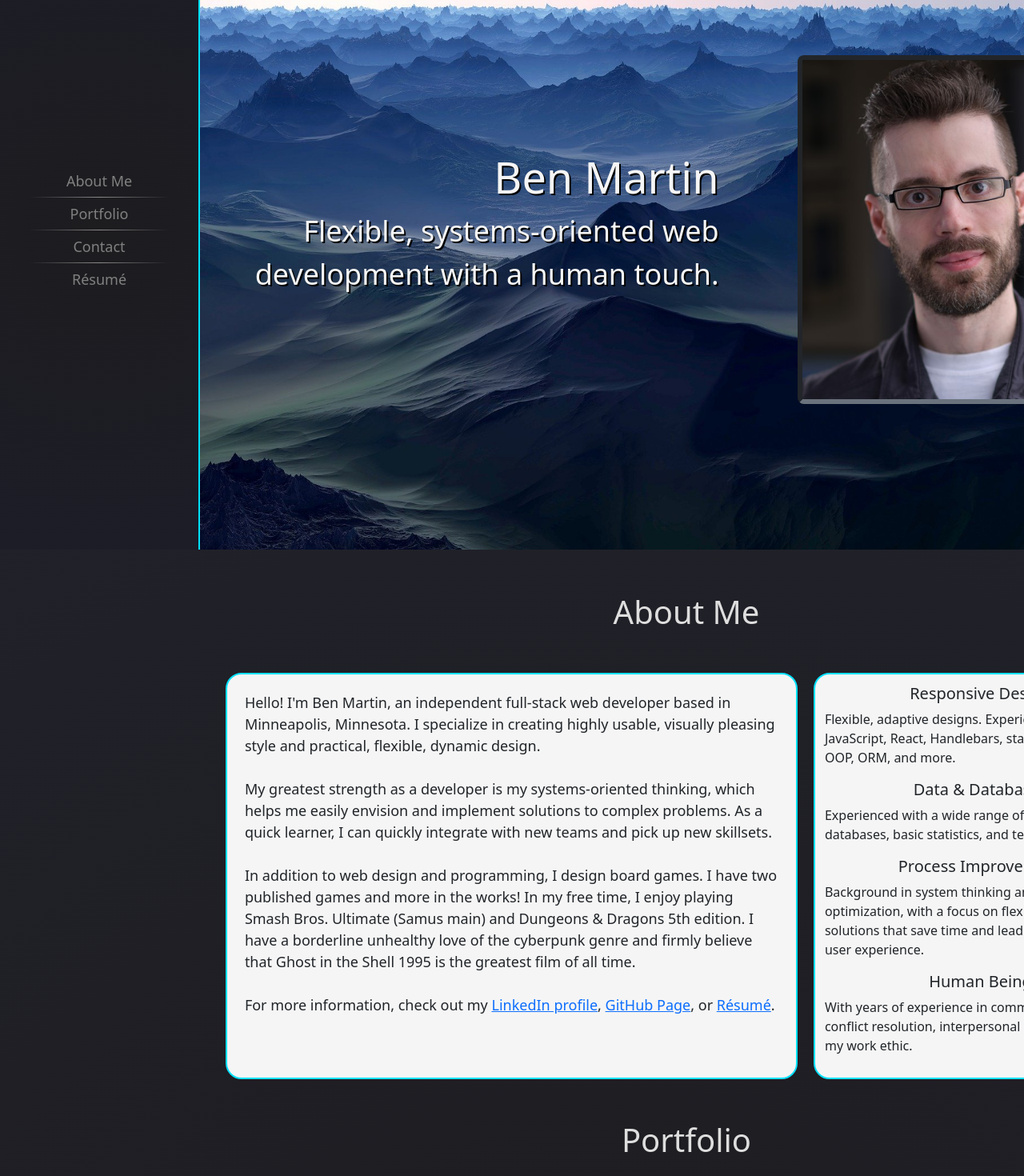
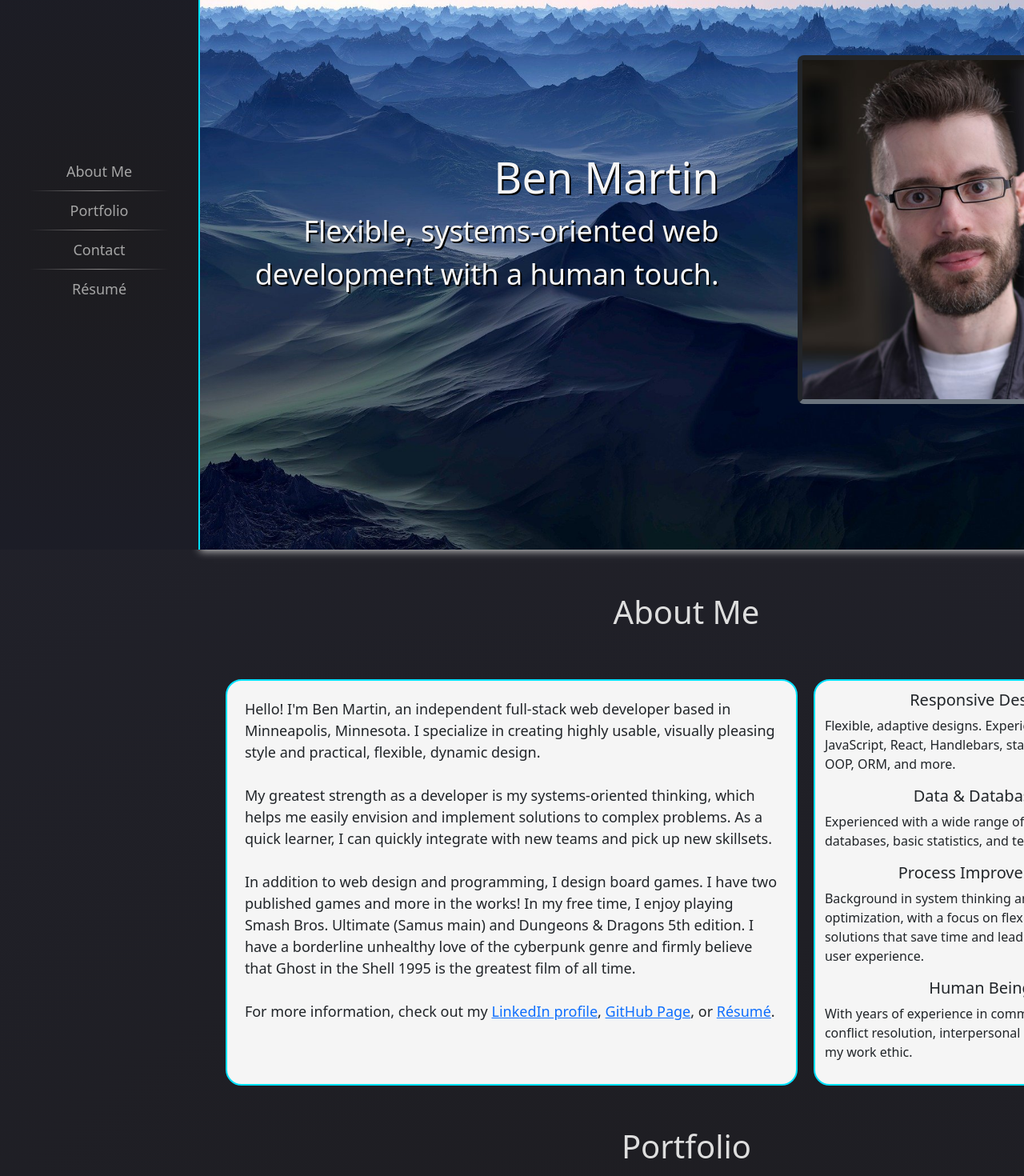
Before and after one commit to the-wake/ben-martin-portfolio, a React (Create React App) app: page / in a window 1280 px wide. Shown: the part 113-1583 px from the top of the page at 80% size. Built offline with nearby package versions, Linux system fonts and the light colour scheme.

Commit message:
Cleaned up navbar stylesheet.

```diff
--- a/src/App.css
+++ b/src/App.css
@@ -14,6 +14,12 @@
 #main-container {
   width: 100%;
   min-height: 100vh;
+}
+
+#main-content {
+  /* z-index: 1020; */
+  padding-top: 14px;
+  /* box-shadow: -2px 0 10px rgb(200, 200, 200); */
 }
 
 #body {
@@ -45,6 +51,7 @@
   vertical-align: middle;
   justify-content: center;
   text-shadow: 2px 2px #000000;
+  box-shadow: 0 2px 10px rgb(200, 200, 200);
 }
 
 .jumbotron h1 {
@@ -125,14 +132,10 @@
   text-align: center;
 }
 
-#about {
-  margin-top: 54px;
-}
-
 .content-header {
   color: #DEDEDE;
   text-align: center;
-  margin: 40px 0;
+  padding: 40px 0;
 }
 
 .projects-container {
--- a/src/components/Navbar.css
+++ b/src/components/Navbar.css
@@ -10,7 +10,6 @@
 }
 
 #navbar {
-  /* z-index: 1020; */
   position: sticky;
   top: 0px;
   max-width: 250px;
@@ -22,19 +21,21 @@
   background: radial-gradient(circle, rgb(29, 28, 31) 0%, rgb(28, 29, 39) 100%);
   /* border-top-left-radius: 12px; */
   /* border-top-right-radius: 12px; */
+  border-radius: 0;
+  border-right: 2px solid rgb(0, 225, 255);
   /* box-shadow: 2px 5px #000000; */
-  border-right: 2px solid rgb(0, 225, 255);
-  border-radius: 0;
+  /* box-shadow: 2px 0 10px rgb(200, 200, 200); */
 }
 
 .nav-item {
+  /* z-index: 1020; */
   flex: 1, 1, 250px;
   width: 250px;
   height: 40px;
   margin: 0 auto;
-  padding: 20px 0;
+  padding: 3vh 0;
   text-decoration: none;
-  color: gray;
+  color: rgb(165, 165, 165);
   font-size: 18px;
   text-align: center;
   line-height: 0px;
@@ -49,7 +50,7 @@
 .nav-item:hover {
   color: white;
   /* background: radial-gradient(circle, rgb(54, 56, 58) 0%, rgb(100, 18, 18) 100%); */
-  background: radial-gradient(circle, rgba(68, 70, 72, 1) 0%, rgba(98, 96, 96, 0) 100%);
+  background: radial-gradient(circle, rgba(68, 70, 72, 1) 0%, rgba(98, 96, 96, 0) 82%);
   border-color: black;
   /* box-shadow: 2px 2px #2e7b81; */
 }
@@ -57,6 +58,7 @@
 .nav-divider {
   height: 1px;
   width: 70%;
+  margin: 0;
   background: rgb(222, 222, 222);
   background: radial-gradient(circle, rgba(185, 182, 182, 0.7) 0%, rgba(222, 222, 222, 0.0) 100%);
 }
```
